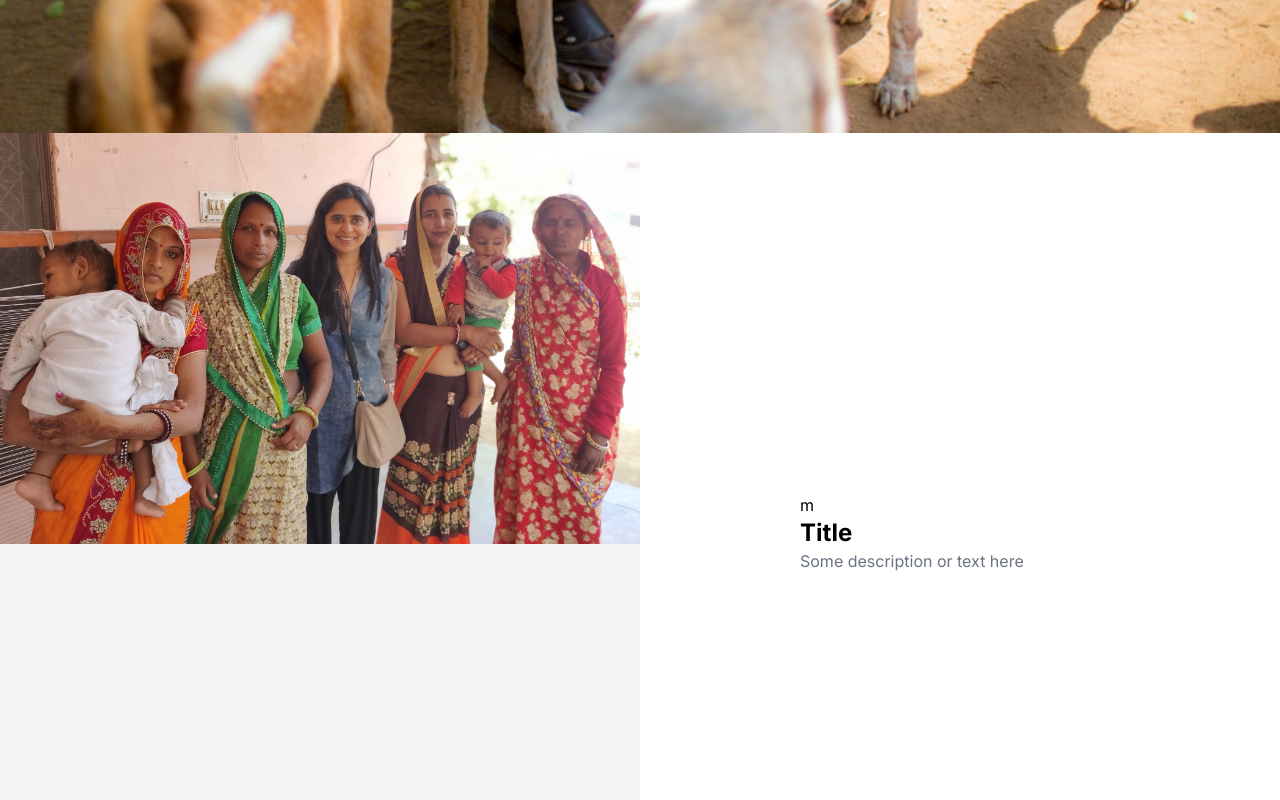
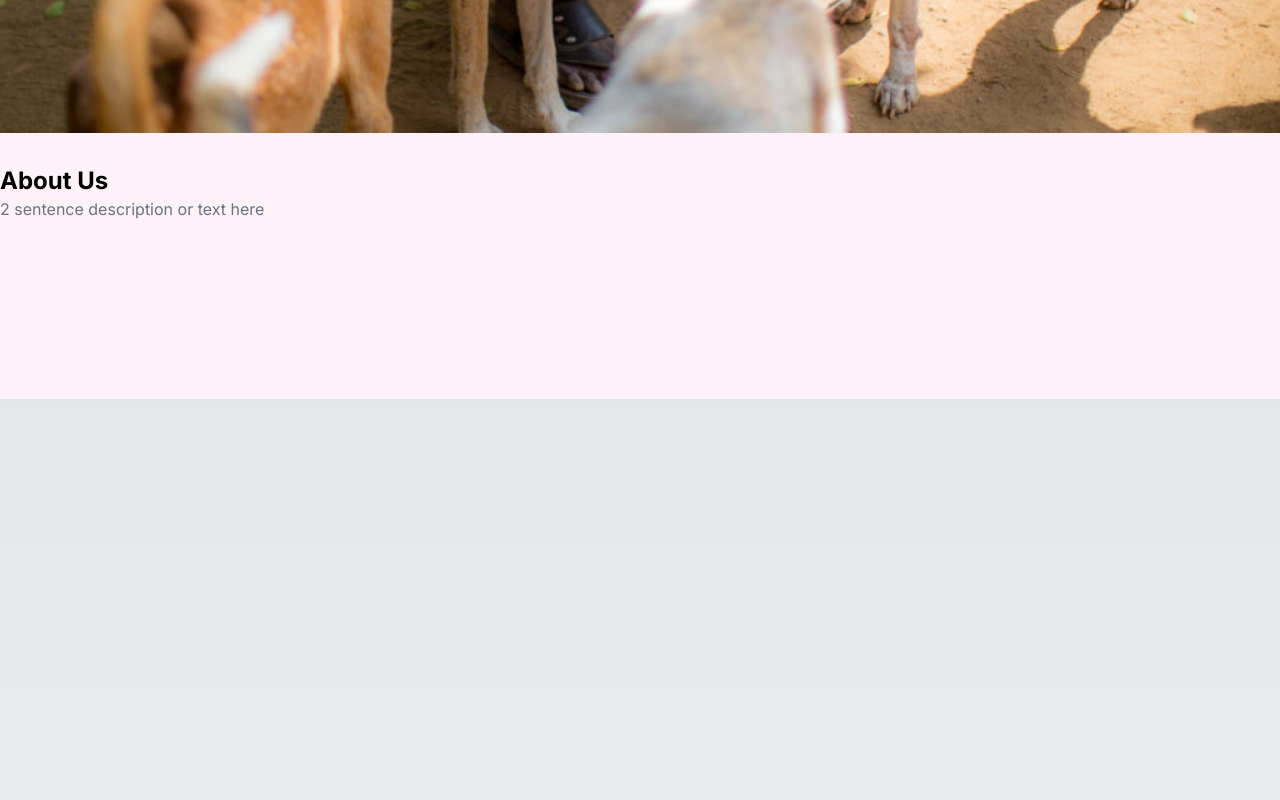
Before and after one commit to AaditBhatia/connectAndSpread, a Next.js app in the folder website/: page / in a window 1280 px wide. Shown: the part 720-1520 px from the top of the page. Built offline with nearby package versions, Linux system fonts and the light colour scheme.

Commit message:
Added about us component

```diff
--- /dev/null
+++ b/website/src/app/components/AboutUs.tsx
@@ -0,0 +1,17 @@
+import React from 'react';
+
+const AboutUs = () => {
+  return (
+    <div className="h-screen flex flex-col">
+      <div className="bg-pink-50 h-1/3">
+        {/* Content for the text block */}
+        <div className="container mx-auto pt-8 ">
+          <h2 className="text-2xl font-bold">About Us</h2>
+          <p className="text-gray-500">2 sentence description or text here</p>
+        </div>
+      </div>
+    </div>
+  );
+};
+
+export default AboutUs;
--- a/website/src/app/components/OurProjects.tsx
+++ b/website/src/app/components/OurProjects.tsx
@@ -6,8 +6,8 @@ const OurProjects: React.FC = () => {
       <div className="w-1/2 flex-grow bg-gray-100 justify-center items-center">
         <OurProjectsPic/>
       </div>
-      <div className="w-1/2 bg-white flex flex-col justify-center items-center">
-        <div className="w-1/2">m
+      <div className="w-1/2 bg-purple-50 flex flex-col justify-center items-center">
+        <div className="w-1/2 h-1/2">
           <h2 className="text-2xl font-bold">Title</h2>
           <p className="text-gray-500">Some description or text here</p>
         </div>
--- a/website/src/app/page.tsx
+++ b/website/src/app/page.tsx
@@ -1,10 +1,12 @@
 import Image from 'next/image'
 import HomePage from './components/Homepage'
 import OurProjects from './components/OurProjects'
+import AboutUs from './components/AboutUs'
 export default function Home() {
   return (
     <div>
        <HomePage />
+       <AboutUs/>
        <OurProjects/>
         <main className="flex min-h-screen flex-col items-center justify-between p-24">
         {/* Rest of the content */
```
